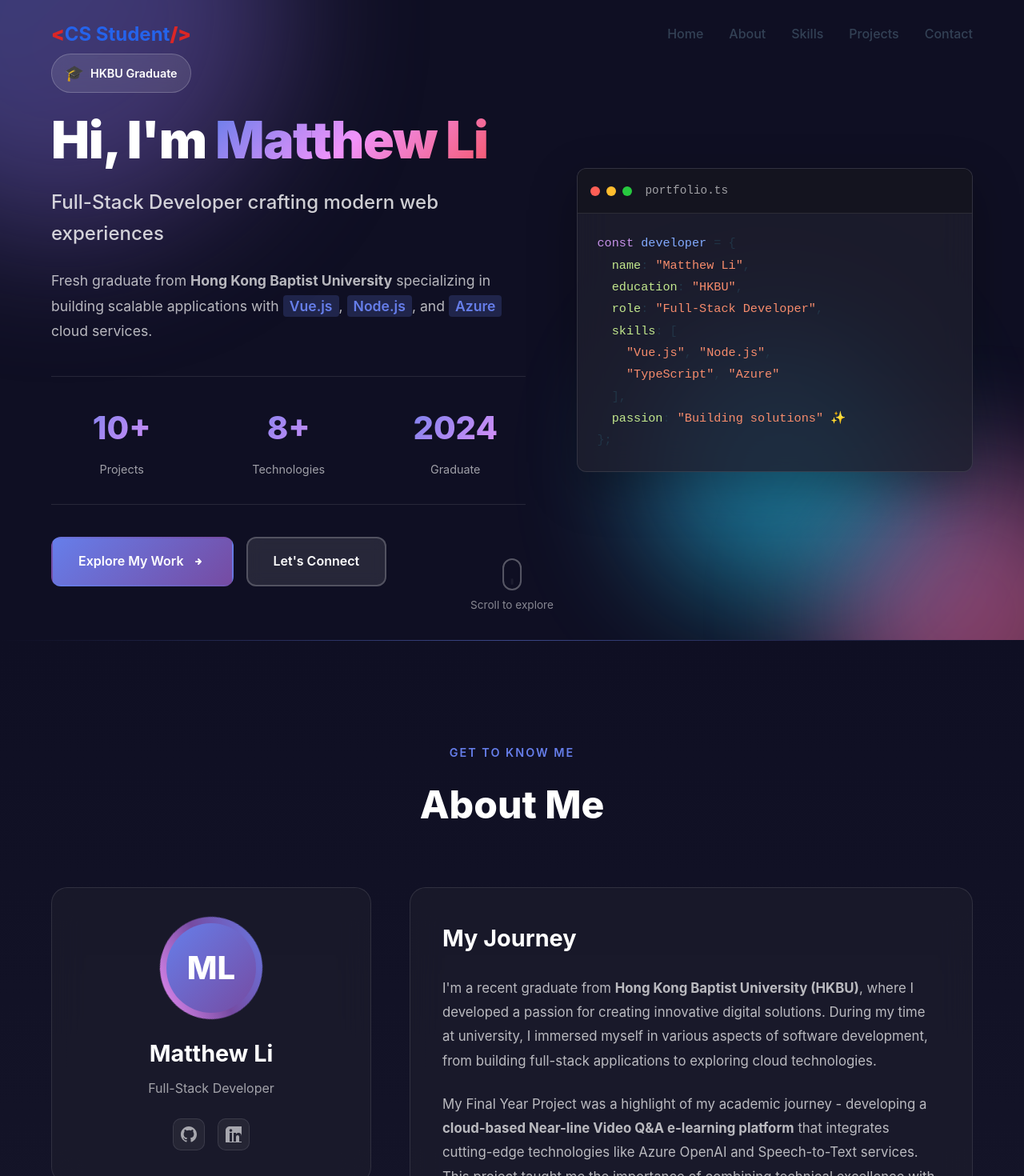
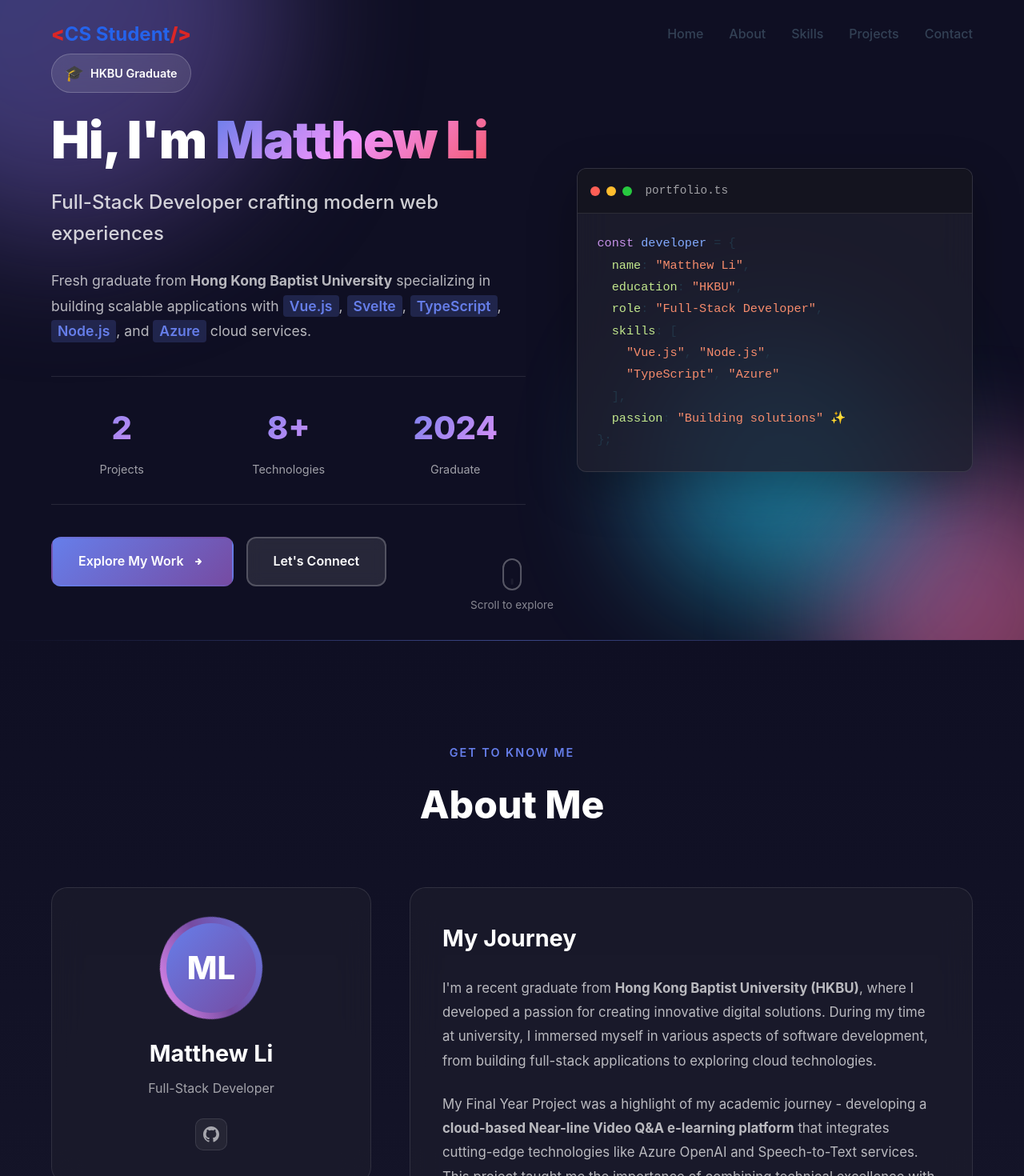
Before and after one commit to Matthew159951/web, a Svelte app: page / in a window 1280 px wide. Shown: the top 1470 px of the page at 80% size. Built offline with nearby package versions, Linux system fonts and the light colour scheme.

Commit message:
small update

```diff
--- a/src/components/About.svelte
+++ b/src/components/About.svelte
@@ -34,16 +34,12 @@
           <h3>Matthew Li</h3>
           <p class="role">Full-Stack Developer</p>
           <div class="social-links">
-            <a href="https://github.com/yourusername" target="_blank" rel="noopener noreferrer" class="social-link">
+            <a href="https://github.com/matthew159951" target="_blank" rel="noopener noreferrer" class="social-link">
               <svg width="20" height="20" viewBox="0 0 20 20" fill="currentColor">
                 <path d="M10 0C4.477 0 0 4.477 0 10c0 4.42 2.865 8.166 6.839 9.489.5.092.682-.217.682-.482 0-.237-.008-.866-.013-1.7-2.782.603-3.369-1.34-3.369-1.34-.454-1.156-1.11-1.463-1.11-1.463-.908-.62.069-.608.069-.608 1.003.07 1.531 1.03 1.531 1.03.892 1.529 2.341 1.087 2.91.831.092-.646.35-1.086.636-1.336-2.22-.253-4.555-1.11-4.555-4.943 0-1.091.39-1.984 1.029-2.683-.103-.253-.446-1.27.098-2.647 0 0 .84-.269 2.75 1.025A9.578 9.578 0 0110 4.836c.85.004 1.705.114 2.504.336 1.909-1.294 2.747-1.025 2.747-1.025.546 1.377.203 2.394.1 2.647.64.699 1.028 1.592 1.028 2.683 0 3.842-2.339 4.687-4.566 4.935.359.309.678.919.678 1.852 0 1.336-.012 2.415-.012 2.743 0 .267.18.578.688.48C17.137 18.163 20 14.418 20 10c0-5.523-4.477-10-10-10z"/>
               </svg>
             </a>
-            <a href="https://linkedin.com/in/yourusername" target="_blank" rel="noopener noreferrer" class="social-link">
-              <svg width="20" height="20" viewBox="0 0 20 20" fill="currentColor">
-                <path d="M19 0h-14c-2.761 0-5 2.239-5 5v14c0 2.761 2.239 5 5 5h14c2.762 0 5-2.239 5-5v-14c0-2.761-2.238-5-5-5zm-11 19h-3v-11h3v11zm-1.5-12.268c-.966 0-1.75-.79-1.75-1.764s.784-1.764 1.75-1.764 1.75.79 1.75 1.764-.783 1.764-1.75 1.764zm13.5 12.268h-3v-5.604c0-3.368-4-3.113-4 0v5.604h-3v-11h3v1.765c1.396-2.586 7-2.777 7 2.476v6.759z"/>
-              </svg>
-            </a>
+
           </div>
         </div>
 
--- a/src/components/Contact.svelte
+++ b/src/components/Contact.svelte
@@ -19,10 +19,9 @@
   }
 
   const socialLinks = [
-    { name: 'GitHub', url: 'https://github.com/yourusername', icon: '🐙' },
-    { name: 'LinkedIn', url: 'https://linkedin.com/in/yourusername', icon: '💼' },
-    { name: 'Twitter', url: 'https://twitter.com/yourusername', icon: '🐦' },
-    { name: 'Email', url: 'mailto:your.email@example.com', icon: '📧' }
+    { name: 'GitHub', url: 'https://github.com/matthew159951', icon: '🐙' },
+
+    { name: 'Email', url: 'mailto:23214759@life.hkbu.edu.hk', icon: '📧' }
   ];
 </script>
 
--- a/src/components/Footer.svelte
+++ b/src/components/Footer.svelte
@@ -26,10 +26,8 @@
       <div class="footer-section">
         <h4>Connect</h4>
         <ul class="footer-links">
-          <li><a href="https://github.com/yourusername" target="_blank">GitHub</a></li>
-          <li><a href="https://linkedin.com/in/yourusername" target="_blank">LinkedIn</a></li>
-          <li><a href="https://twitter.com/yourusername" target="_blank">Twitter</a></li>
-          <li><a href="mailto:your.email@example.com">Email</a></li>
+          <li><a href="https://github.com/matthew159951" target="_blank">GitHub</a></li>
+          <li><a href="mailto:23214759@life.hkbu.edu.hk">Email</a></li>
         </ul>
       </div>
     </div>
--- a/src/components/Hero.svelte
+++ b/src/components/Hero.svelte
@@ -35,13 +35,15 @@
       <p class="hero-description">
         Fresh graduate from <strong>Hong Kong Baptist University</strong> specializing in
         building scalable applications with <span class="tech-highlight">Vue.js</span>,
+        <span class="tech-highlight">Svelte</span>,
+        <span class="tech-highlight">TypeScript</span>,
         <span class="tech-highlight">Node.js</span>, and
         <span class="tech-highlight">Azure</span> cloud services.
       </p>
 
       <div class="hero-stats">
         <div class="stat">
-          <div class="stat-value">10+</div>
+          <div class="stat-value"> 2</div>
           <div class="stat-label">Projects</div>
         </div>
         <div class="stat">
--- a/src/components/Projects.svelte
+++ b/src/components/Projects.svelte
@@ -3,6 +3,7 @@
   import Fyp_image1 from '../static/fyp1.png';
   import Fyp_image2 from '../static/fyp2.png';
   import Fyp_poster from '../static/fyp-poster.png';
+  import project_img1 from '../static/project.png';
   import { onMount } from 'svelte';
 
   interface Project {
@@ -26,10 +27,11 @@
       videoPoster: Fyp_poster
     },
     {
-      title: "Full-Stack Web Application with Vue.js",
-      description: "Developed a responsive web application using Vue.js framework with Express.js backend. Implemented RESTful API endpoints, user authentication, and real-time data synchronization. Utilized MySQL for relational data management.",
-      tags: ["Vue.js", "Express.js", "Node.js", "MySQL", "JavaScript", "HTML & CSS"],
-      github: "https://github.com/yourusername/vue-app"
+      title: "Student Portfolio Website",
+      description: "Developed a responsive Student Portfolio Website using Svelte framework with Node.js backend. ",
+      tags: ["Svelte", "Node.js",  "TypeScript", "HTML & CSS"],
+      images: [project_img1],
+      github: "https://github.com/Matthew159951/web"
     }
   ];
 
--- a/src/components/Skills.svelte
+++ b/src/components/Skills.svelte
@@ -66,8 +66,7 @@
   const tools = [
     { name: "VS Code", icon: "💻" },
     { name: "Git", icon: "📦" },
-    { name: "Docker", icon: "🐳" },
-    { name: "Postman", icon: "📮" },
+
     { name: "Figma", icon: "🎨" },
     { name: "Azure Portal", icon: "☁️" }
   ];
```
Also changed, not shown: src/static/project.png (added).
